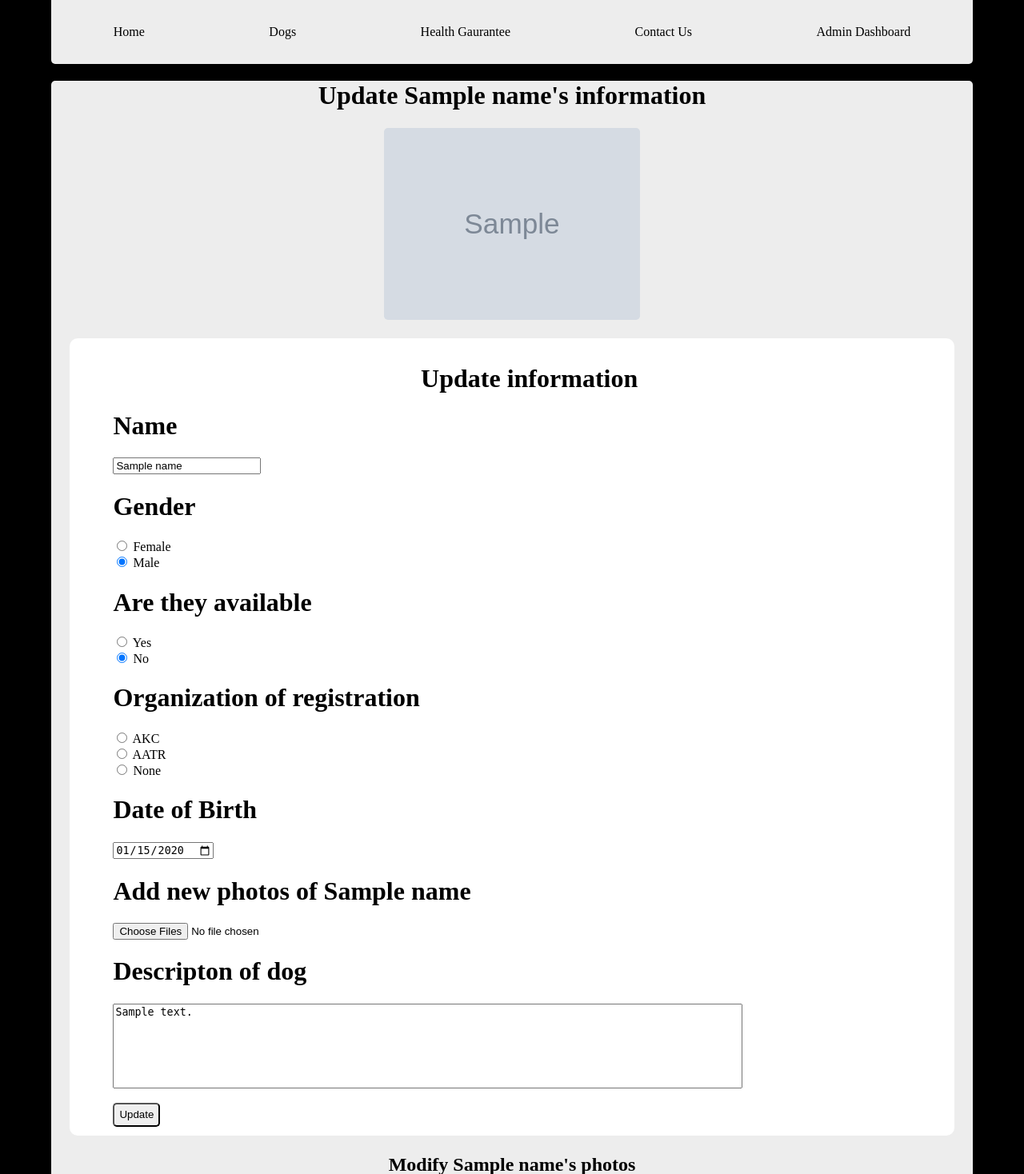
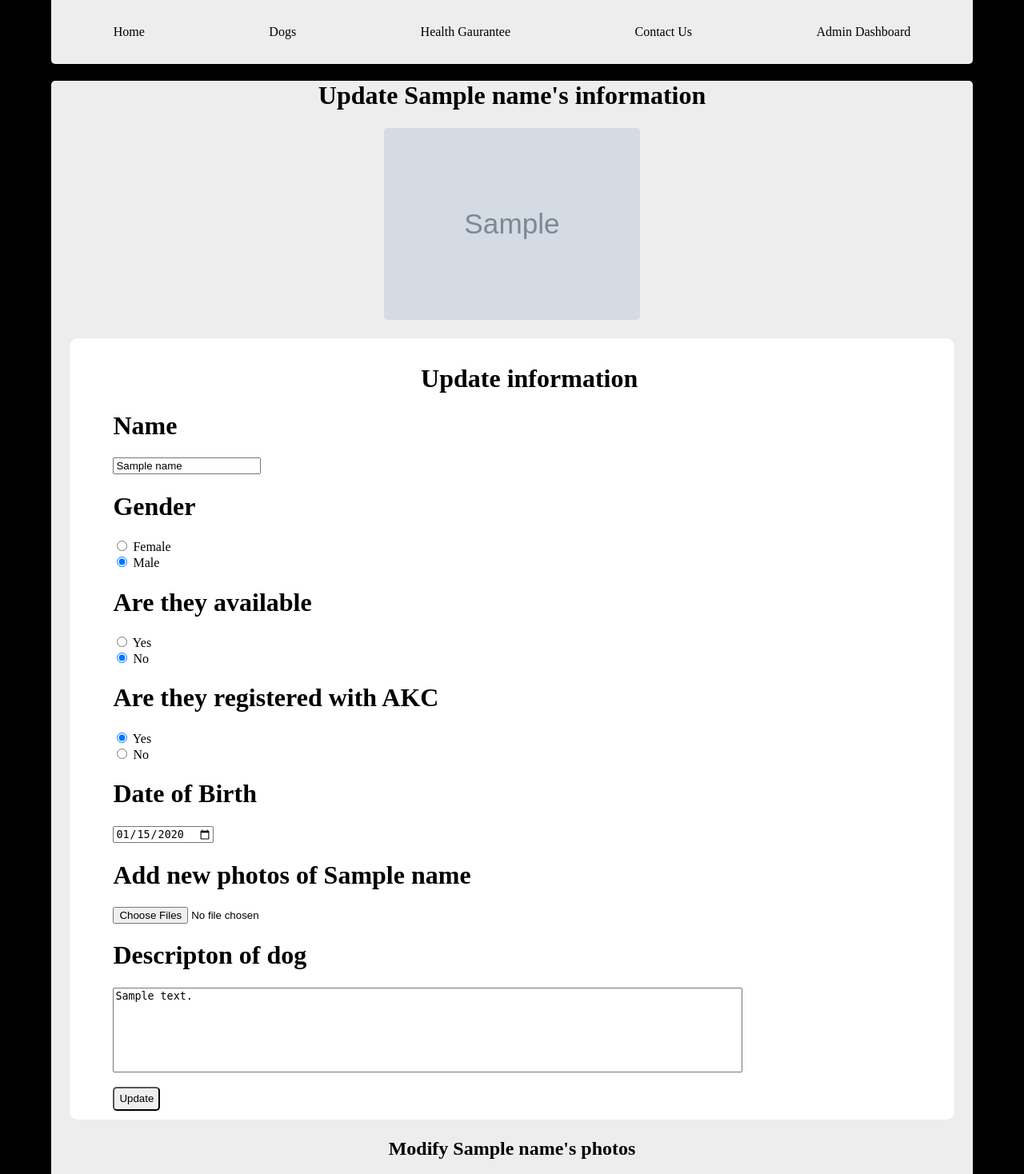
Before and after one commit to MoonBasedKas/SouthernROCAiredalesWebsite, a Flask app: template app/templates/details.html in a window 1280 px wide. Shown: the top 1468 px of the page at 80% size. Run offline with Flask 3, Linux system fonts and the light colour scheme; the template is opened without the code that fills it: most values are stand-ins (such as "Sample title", 1, 10 or a date in 2020); grey boxes marked "Sample" are stand-in pictures.

Commit message:
Adjusted AKC/AATR information

```diff
--- a/app/templates/adminDogs.html
+++ b/app/templates/adminDogs.html
@@ -50,7 +50,7 @@
                                 Gender: Male<br>
                                 {% endif %}
                                 Date of Birth {{dog[5]}}<br>
-                                Registration: {{dog[4]}}<br>
+                                Registration: AATR {% if dog[4] %} and AKC {% endif %}<br>
                             </p>
                         </div>
                     </a>
--- a/app/templates/details.html
+++ b/app/templates/details.html
@@ -65,13 +65,11 @@
                         <label for="false">No</label><br>
 
                         <!-- Reg REQUIRED -->
-                        <h1>Organization of registration</h1>
-                        <input type="radio" name="reg" value="AKC" id="AKC" required {%if org=="AKC" %} checked {% endif
-                            %}> <label for="AKC">AKC</label><br>
-                        <input type="radio" name="reg" value="AATR" id="AATR" required {%if org=="AATR" %} checked {%
-                            endif %}> <label for="AATR">AATR</label><br>
-                        <input type="radio" name="reg" value="None" id="None" required {%if org=="None" %} checked {%
-                            endif %}> <label for="None">None</label><br>
+                        <h1>Are they registered with AKC</h1>
+                        <input type="radio" name="reg" value="True" id="AKC" required {%if org %} checked {% endif
+                            %}> <label for="AKC">Yes</label><br>
+                        <input type="radio" name="reg" value="False" id="AATR" required {%if not org %} checked {%
+                            endif %}> <label for="AATR">No</label><br>
 
                         <!-- REQUIRED -->
                         <h1>Date of Birth</h1>
--- a/app/templates/dog.html
+++ b/app/templates/dog.html
@@ -18,7 +18,7 @@
             <!-- Dog info container -->
             <div class="dogInfoContainer">
                 <div class="dogTitle">
-                    <h1 class="dogTitleItem">{{name}} - {{org}}</h1>
+                    <h1 class="dogTitleItem">{{name}} - AATR {% if registration %} and AKC {% endif %}</h1>
 
                     <img src="/static/dogPhotos/{{mainPhoto}}" class="mainDogPhoto" loading="lazy"
                         alt="Main Photo of Dog">
--- a/app/templates/home.html
+++ b/app/templates/home.html
@@ -108,7 +108,7 @@
                             <p class="subtitle">
                                 Gender: Female<br>
                                 Date of Birth {{dog[5]}}<br>
-                                Registration: {{dog[4]}}<br>
+                                Registration: AATR {% if dog[4] %} and AKC {% endif %}<br>
                             </p>
                         </div>
                     </a>
```
Also changed, not shown: app/templates/admin.html (+3 -6 lines).
